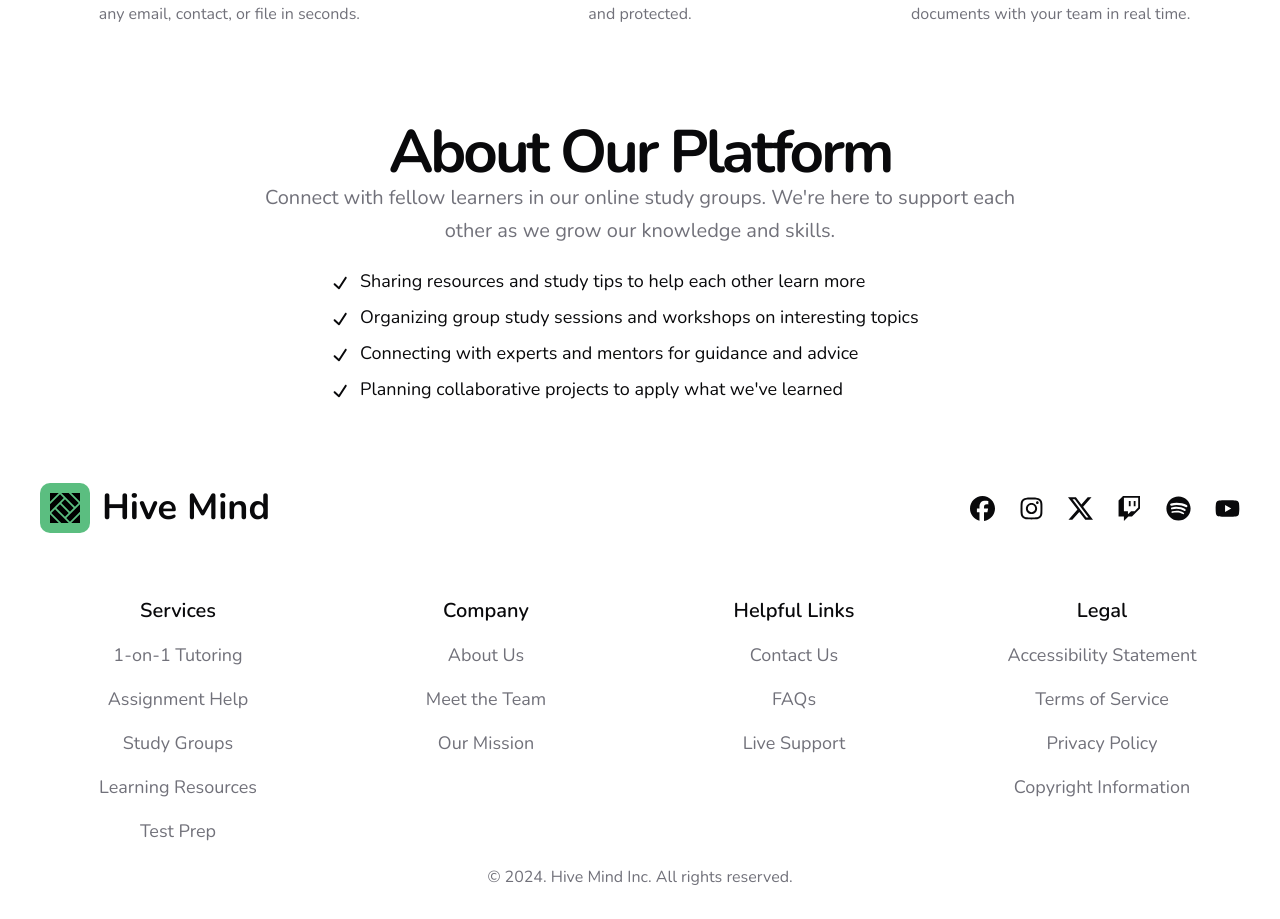
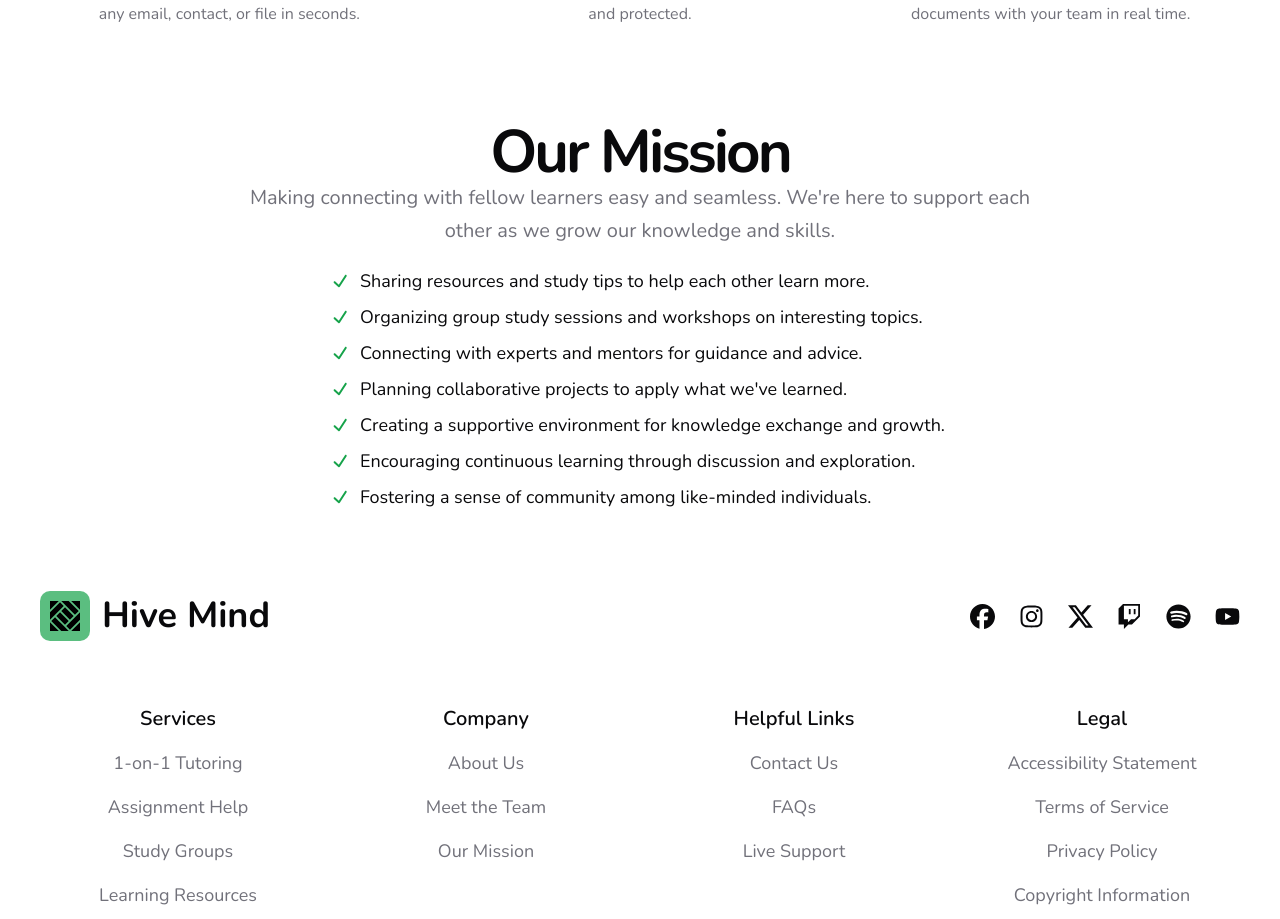
Before and after one commit to frustrated018/Hive-Mind, a React (Vite) app: page / in a window 1280 px wide. Shown: the part 1044-1963 px from the top of the page. Built offline with nearby package versions, Linux system fonts and the light colour scheme; no server answers.

Commit message:
changed the about section
Renamed the section to Our misson
Also added a few more list items
made the check marks green
also resolved the issue with text wrapping for smaller devices

```diff
--- a/src/components/Home/About.tsx
+++ b/src/components/Home/Mission.tsx
@@ -1,13 +1,16 @@
 import { CheckIcon } from "@radix-ui/react-icons";
 import MaxWidthWrapper from "../MaxWidthWrapper";
 
-export default function About() {
+export default function Mission() {
   // Define an array of list items
   const listItems = [
-    "Sharing resources and study tips to help each other learn more",
-    "Organizing group study sessions and workshops on interesting topics",
-    "Connecting with experts and mentors for guidance and advice",
-    "Planning collaborative projects to apply what we've learned",
+    "Sharing resources and study tips to help each other learn more.",
+    "Organizing group study sessions and workshops on interesting topics.",
+    "Connecting with experts and mentors for guidance and advice.",
+    "Planning collaborative projects to apply what we've learned.",
+    "Creating a supportive environment for knowledge exchange and growth.",
+    "Encouraging continuous learning through discussion and exploration.",
+    "Fostering a sense of community among like-minded individuals.",
   ];
 
   return (
@@ -15,10 +18,10 @@ export default function About() {
       <section className="space-y-5">
         <div className="text-center">
           <h2 className="text-3xl font-bold tracking-tighter sm:text-5xl xl:text-6xl/none">
-            About Our Platform
+            Our Mission
           </h2>
           <p className="mx-auto max-w-[800px] text-muted-foreground md:text-xl/relaxed">
-            Connect with fellow learners in our online study groups. We're here
+            Making connecting with fellow learners easy and seamless. We're here
             to support each other as we grow our knowledge and skills.
           </p>
         </div>
@@ -26,8 +29,8 @@ export default function About() {
           <ul className="grid gap-2 px-2.5 md:px-0">
             {/* Map over the list items and render them */}
             {listItems.map((item, index) => (
-              <li key={index} className="text-lg">
-                <CheckIcon className="mr-2 inline-block size-6" />
+              <li key={index} className="text-lg flex items-center">
+                <CheckIcon className="mr-2 size-8 md:size-6 text-primary" />
                 {item}
               </li>
             ))}
--- a/src/routes/index.tsx
+++ b/src/routes/index.tsx
@@ -1,4 +1,4 @@
-import About from "@/components/Home/About";
+import Mission from "@/components/Home/Mission";
 import Footer from "@/components/Home/Footer";
 import Hero from "@/components/Home/Hero";
 import Unique from "@/components/Home/Unique";
@@ -15,7 +15,7 @@ function HomeLayoutComponent() {
       <Navbar />
       <Hero />
       <Unique />
-      <About />
+      <Mission />
       <Footer />
     </>
   );
```
